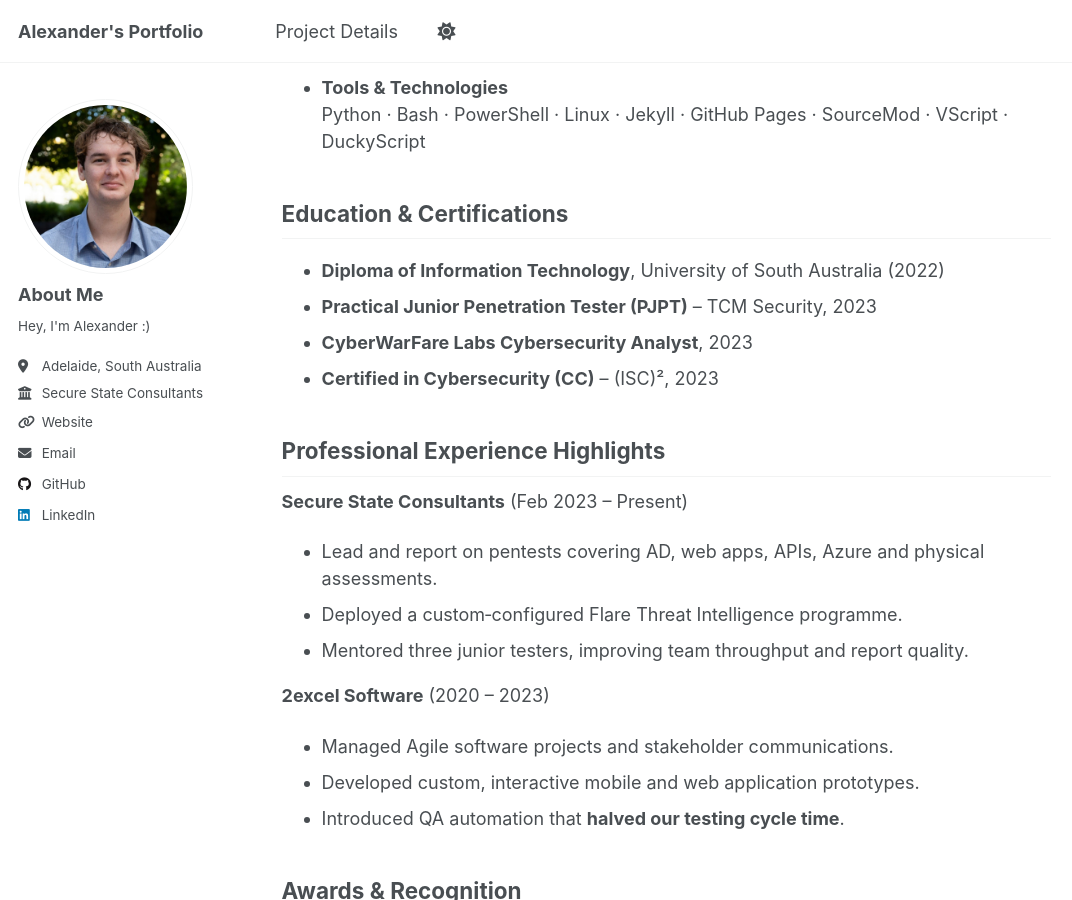
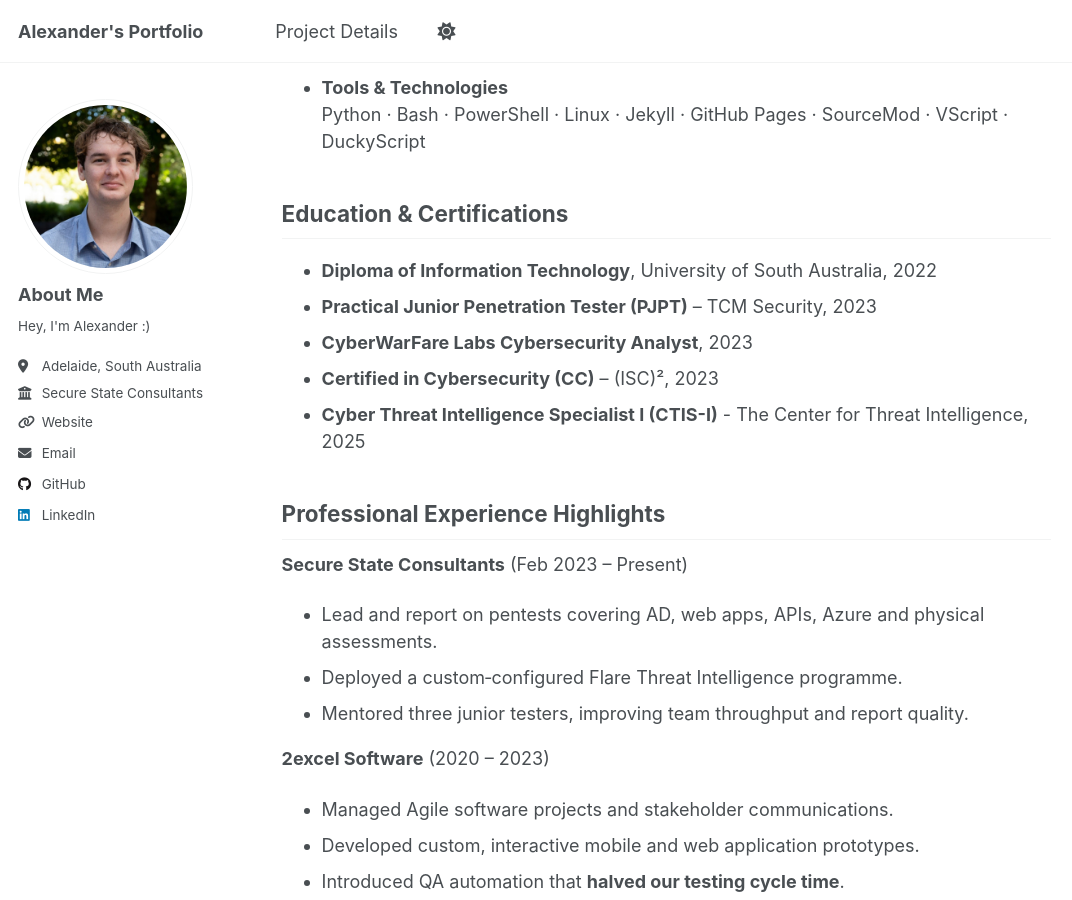
Before and after one commit to sunsetorange1/sunsetorange1.github.io, a Jekyll site: the page built from _pages/about.md, in a window 1280 px wide and 900 px high, scrolled down 1082 px. Shown: the whole window, without its empty margins (0-1072 px from the left). Built offline with Jekyll 4.4.1, drawn with Linux system fonts in a browser that asks for light colours.

Commit message:
Update about.md

```diff
--- a/_pages/about.md
+++ b/_pages/about.md
@@ -39,10 +39,11 @@ I’m **Alexander Selman**, a Cybersecurity Consultant based in Adelaide, Austr
 
 ## Education & Certifications
 
-- **Diploma of Information Technology**, University of South Australia (2022)
+- **Diploma of Information Technology**, University of South Australia, 2022
 - **Practical Junior Penetration Tester (PJPT)** – TCM Security, 2023
 - **CyberWarFare Labs Cybersecurity Analyst**, 2023
 - **Certified in Cybersecurity (CC)** – (ISC)², 2023
+- **Cyber Threat Intelligence Specialist I (CTIS-I)** - The Center for Threat Intelligence, 2025
 
 ## Professional Experience Highlights
 
```
